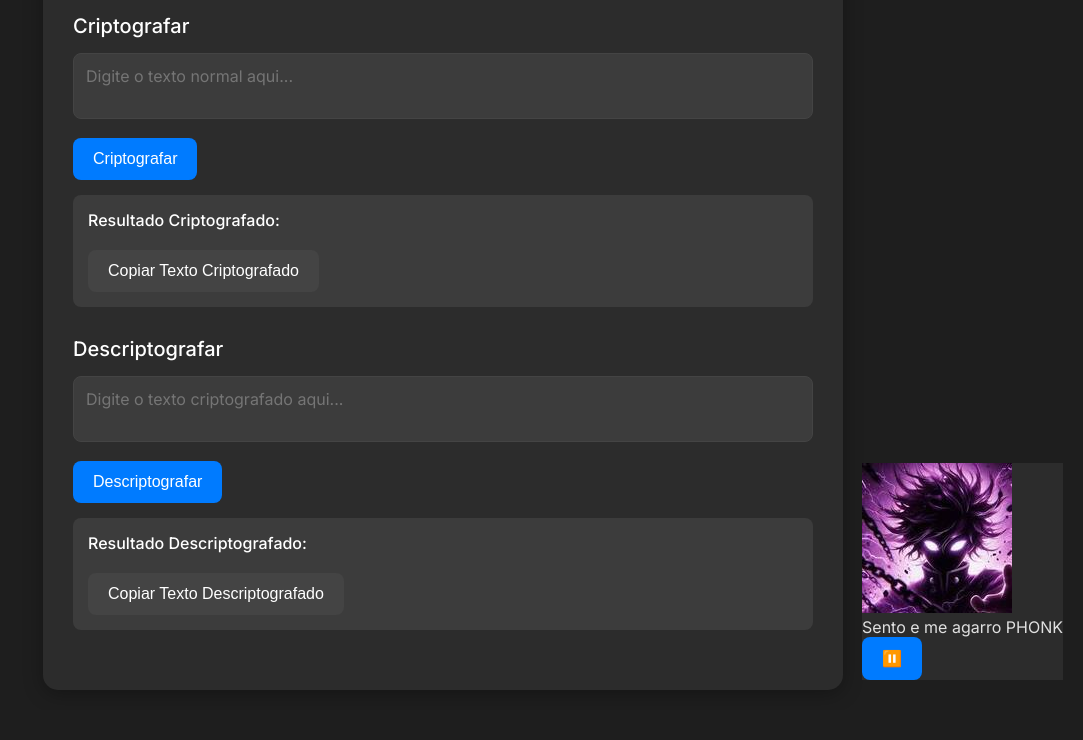
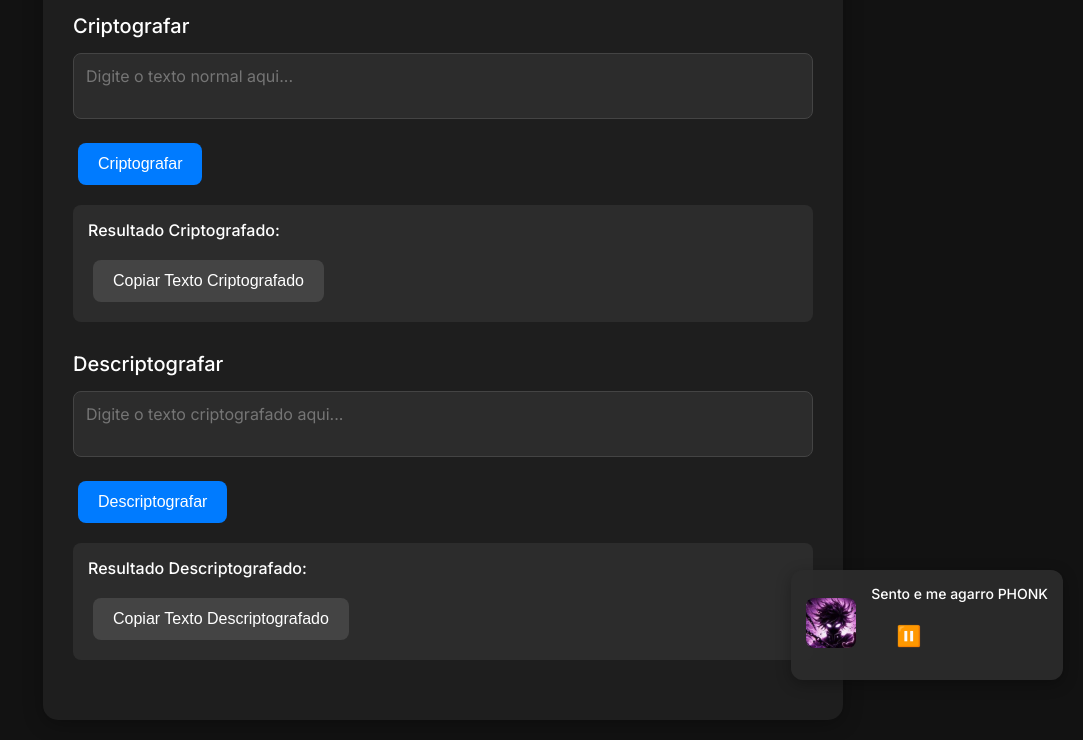
Before and after one commit to Jv-Sp-geeks/rsrr-rrr-rrss-rrsrr-rrsrs-rrrr-rsrs-sss-rrr, a plain HTML site: page index.html in a window 1280 px wide. Shown: the part 100-840 px from the top of the page, without its empty margins (197-1280 px from the left). Before the commit the page ends 810 px from the top, so only its background shows below. Drawn offline with Linux system fonts and the light colour scheme.

Commit message:
Update styles.css

```diff
--- a/styles.css
+++ b/styles.css
@@ -7,8 +7,8 @@
 
 body {
     font-family: 'Inter', sans-serif;
-    background-color: #1e1e1e;
-    color: #e0e0e0;
+    background-color: #121212; /* Fundo escuro */
+    color: #e0e0e0; /* Texto claro */
     display: flex;
     justify-content: center;
     align-items: center;
@@ -18,7 +18,7 @@ body {
 }
 
 .container {
-    background-color: #2c2c2c;
+    background-color: #1e1e1e; /* Container escuro */
     padding: 30px;
     border-radius: 15px;
     box-shadow: 0 4px 20px rgba(0, 0, 0, 0.3);
@@ -56,8 +56,8 @@ textarea {
     font-size: 16px;
     font-family: 'Inter', sans-serif;
     margin-bottom: 15px;
-    background-color: #3c3c3c;
-    color: #e0e0e0;
+    background-color: #2c2c2c; /* Fundo escuro para textarea */
+    color: #e0e0e0; /* Texto claro */
     transition: border-color 0.3s ease, box-shadow 0.3s ease;
 }
 
@@ -77,6 +77,7 @@ button {
     font-weight: 500;
     cursor: pointer;
     transition: background-color 0.3s ease, transform 0.2s ease;
+    margin: 5px; /* Espaçamento entre botões */
 }
 
 button:hover {
@@ -87,7 +88,7 @@ button:hover {
 .result {
     margin-top: 15px;
     padding: 15px;
-    background-color: #3c3c3c;
+    background-color: #2c2c2c; /* Fundo escuro para resultados */
     border-radius: 8px;
     animation: fadeIn 0.5s ease-in-out;
 }
@@ -120,4 +121,78 @@ button:hover {
     position: fixed;
     bottom: 20px;
     right: 20px;
-    background-color: rgba(44, 44, 44
+    background-color: rgba(44, 44, 44, 0.95);
+    padding: 15px;
+    border-radius: 12px;
+    box-shadow: 0 4px 15px rgba(0, 0, 0, 0.3);
+    display: flex;
+    align-items: center;
+    gap: 15px;
+    animation: slideIn 0.5s ease-out;
+}
+
+.music-cover img {
+    width: 50px;
+    height: 50px;
+    border-radius: 8px;
+}
+
+.music-controls {
+    display: flex;
+    flex-direction: column;
+    align-items: flex-start;
+    gap: 5px;
+}
+
+.music-title {
+    font-size: 14px;
+    font-weight: 500;
+    color: #ffffff;
+}
+
+#stopMusicBtn {
+    background: none;
+    border: none;
+    cursor: pointer;
+    font-size: 20px;
+    color: #007BFF;
+    transition: color 0.3s ease;
+}
+
+#stopMusicBtn:hover {
+    color: #0056b3;
+}
+
+.pause-icon {
+    display: none;
+}
+
+/* Animações */
+@keyframes fadeIn {
+    from {
+        opacity: 0;
+    }
+    to {
+        opacity: 1;
+    }
+}
+
+@keyframes slideUp {
+    from {
+        transform: translateY(20px);
+        opacity: 0;
+    }
+    to {
+        transform: translateY(0);
+        opacity: 1;
+    }
+}
+
+@keyframes slideIn {
+    from {
+        transform: translateX(100%);
+    }
+    to {
+        transform: translateX(0);
+    }
+}
```
